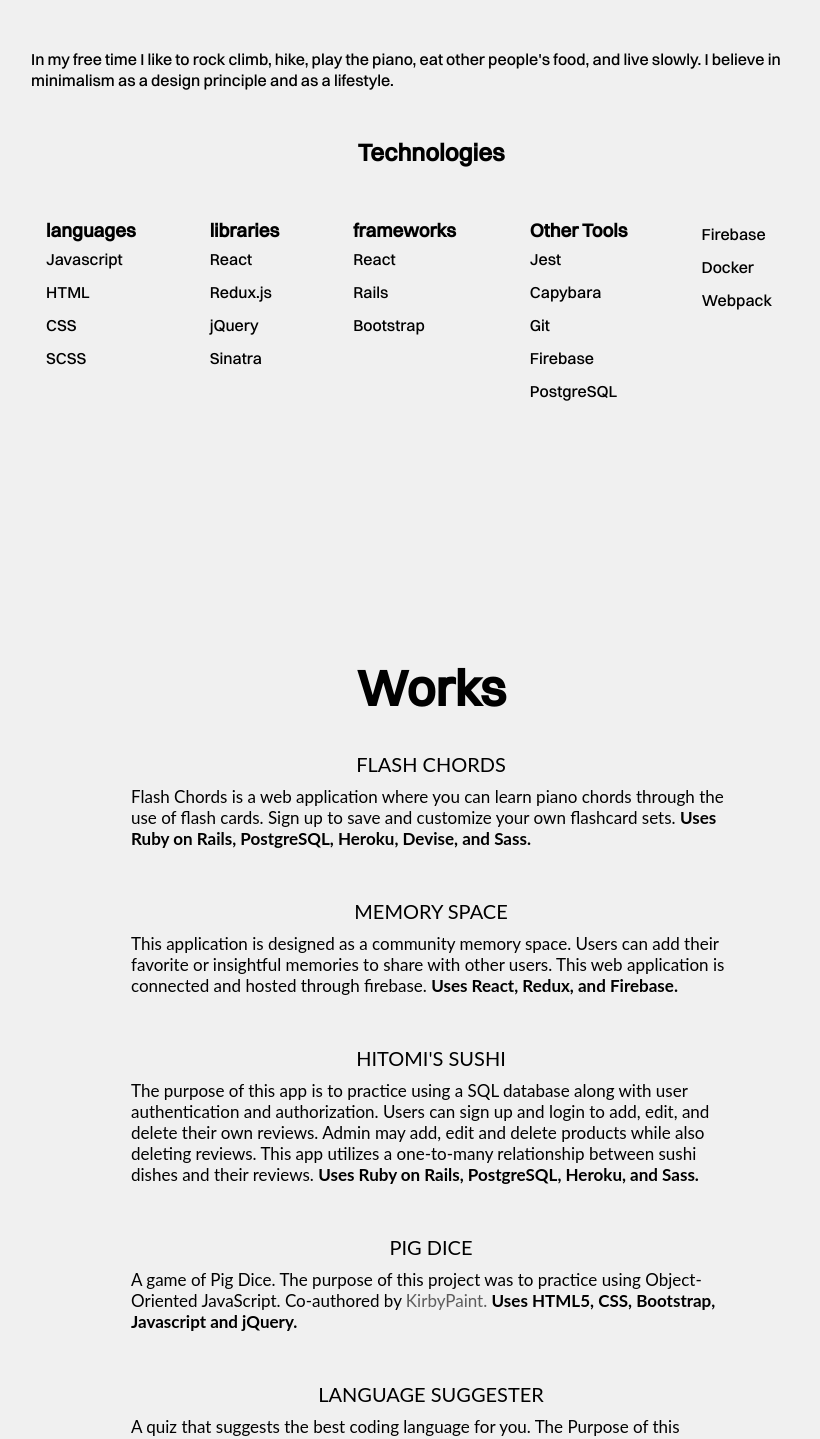
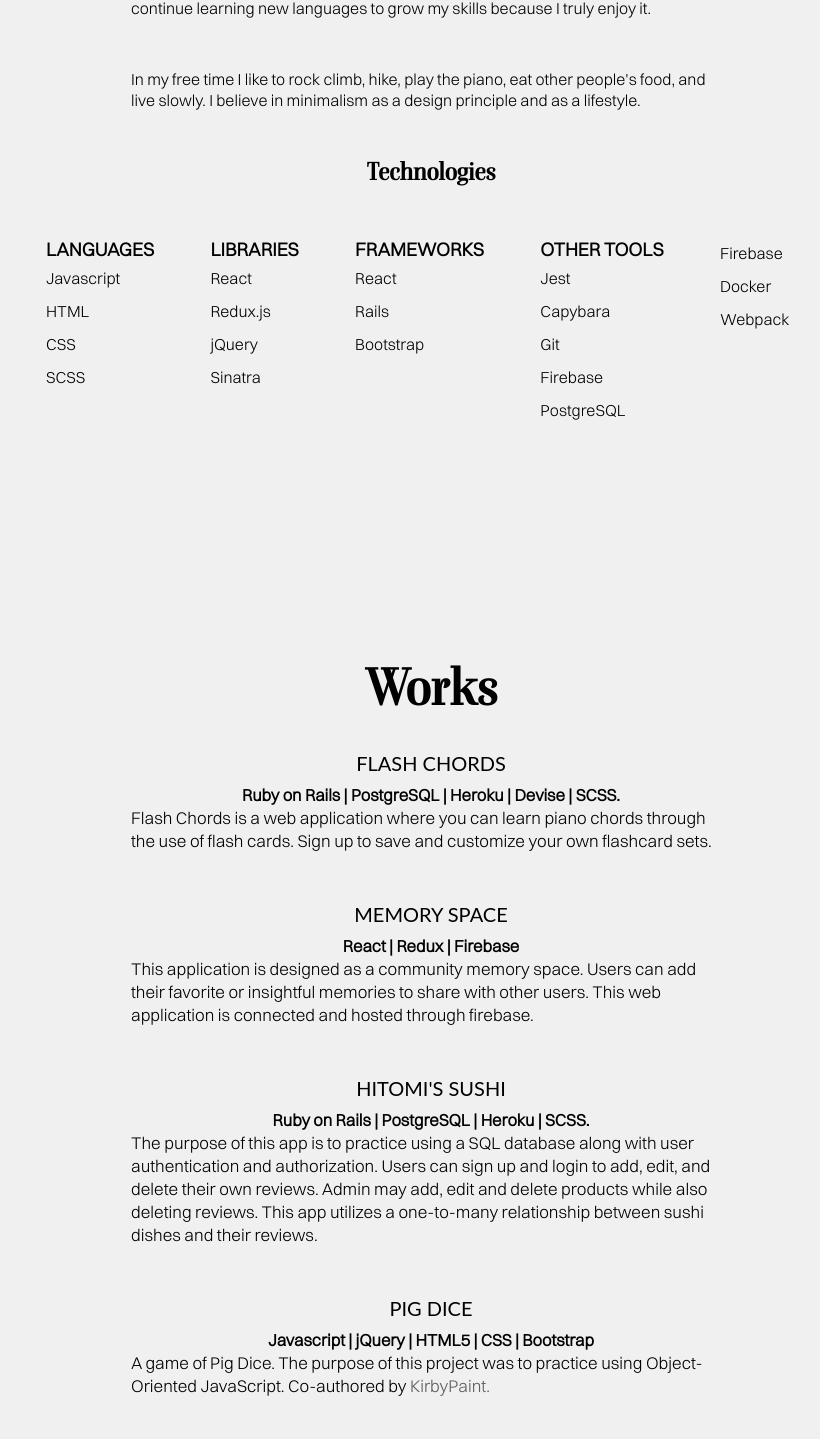
Before and after one commit to mekinsie/portfolio-react, a React (Create React App) app: page / in a window 1280 px wide. Shown: the part 1335-2774 px from the top of the page, without its empty margins (209-1029 px from the left). Built offline with nearby package versions, Linux system fonts and the light colour scheme.

Commit message:
Change font styles and move works technologies below header

```diff
--- a/src/components/About.js
+++ b/src/components/About.js
@@ -12,7 +12,7 @@
   margin-bottom: 20px;
   font-size: 50px;
   text-align: center;
-  font-family: 'Switzer-Medium';
+  font-family: 'Boska-Medium';
   `;
 
   const AboutParagraph = styled.p`
@@ -20,7 +20,7 @@
   margin-left: auto;
   margin-right: auto;
   padding-top: 30px;
-  width: 800px;
+  width: 600px;
 `;
 
   const List = styled.ul`
@@ -33,12 +33,16 @@
     height: 200px;
     width: 800px;
     margin: auto;
+    // font-family: 'Switzer-Medium';
+
 `;
 
 
   const center = {
     textAlign: 'center',
-    paddingTop: '25px'
+    paddingTop: '25px',
+    fontFamily: 'Boska-Medium'
+
   }
 
   return(
@@ -57,21 +61,21 @@
       <div>
       <h2 style={center}>Technologies</h2>
           <List>
-            <h3>languages</h3>
+            <h3>LANGUAGES</h3>
             <li>Javascript</li>
             <li>HTML</li>
             <li>CSS</li>
             <li>SCSS</li><br></br>
-            <h3>libraries</h3>
+            <h3>LIBRARIES</h3>
             <li>React</li>
             <li>Redux.js</li>
             <li>jQuery</li>
             <li>Sinatra</li><br></br>
-            <h3>frameworks</h3>
+            <h3>FRAMEWORKS</h3>
             <li>React</li>
             <li>Rails</li>
             <li>Bootstrap</li><br></br><br></br><br></br>
-          <h3>Other Tools</h3>
+          <h3>OTHER TOOLS</h3>
             <li>Jest</li>
             <li>Capybara</li>
             <li>Git</li>
--- a/src/components/Contact.js
+++ b/src/components/Contact.js
@@ -7,7 +7,8 @@
   const ContactHeader = styled.h1`
   font-size: 50px;
   text-align: center;
-  font-family: 'Switzer-Medium';
+  // font-family: 'Switzer-Medium';
+  font-family: 'Boska-Medium';
   margin-bottom: 20px;
   padding-top: 30px;
 `;
--- a/src/components/Works.js
+++ b/src/components/Works.js
@@ -10,7 +10,7 @@
   const WorksHeader = styled.h1`
   font-size: 50px;
   text-align: center;
-  font-family: 'Switzer-Medium';
+  font-family: 'Boska-Medium';
   margin-bottom: 20px;
   padding-top: 50px;
 `;
@@ -27,7 +27,6 @@
 }
 
 const Description = styled.p`
-font-family: Lato, sans-serif;
 text-align: left;
 padding-bottom: 40px;
 width: 600px;
@@ -41,19 +40,24 @@
       <WorksLinks>
         <ul style={center}>
             <li><a href="https://flash-chords.herokuapp.com/" target="_blank">Flash Chords</a></li>
-            <Description>Flash Chords is a web application where you can learn piano chords through the use of flash cards. Sign up to save and customize your own flashcard sets. <strong>Uses Ruby on Rails, PostgreSQL, Heroku, Devise, and Sass.</strong></Description>
+            <h5>Ruby on Rails | PostgreSQL | Heroku | Devise | SCSS.</h5>
+            <Description>Flash Chords is a web application where you can learn piano chords through the use of flash cards. Sign up to save and customize your own flashcard sets.</Description>
 
             <li ><a  href="https://www.memoryspace.net/" target="_blank">Memory Space</a></li>
-            <Description>This application is designed as a community memory space. Users can add their favorite or insightful memories to share with other users. This web application is connected and hosted through firebase. <strong>Uses React, Redux, and Firebase.</strong></Description>
+            <h5>React | Redux | Firebase </h5>
+            <Description>This application is designed as a community memory space. Users can add their favorite or insightful memories to share with other users. This web application is connected and hosted through firebase.</Description>
 
             <li><a href="https://hitomis-sushi.herokuapp.com/" target="_blank">Hitomi's Sushi</a></li>
-            <Description>The purpose of this app is to practice using a SQL database along with user authentication and authorization. Users can sign up and login to add, edit, and delete their own reviews. Admin may add, edit and delete products while also deleting reviews. This app utilizes a one-to-many relationship between sushi dishes and their reviews. <strong>Uses Ruby on Rails, PostgreSQL, Heroku, and Sass.</strong></Description>
+            <h5>Ruby on Rails | PostgreSQL | Heroku | SCSS.</h5>
+            <Description>The purpose of this app is to practice using a SQL database along with user authentication and authorization. Users can sign up and login to add, edit, and delete their own reviews. Admin may add, edit and delete products while also deleting reviews. This app utilizes a one-to-many relationship between sushi dishes and their reviews.</Description>
 
             <li><a href="https://mekinsie.github.io/pig-dice/" target="_blank">Pig Dice</a></li>
-            <Description>A game of Pig Dice. The purpose of this project was to practice using Object-Oriented JavaScript. Co-authored by <a href="https://github.com/KirbyPaint" target="_blank">KirbyPaint.</a> <strong>Uses HTML5, CSS, Bootstrap, Javascript and jQuery.</strong></Description>
+            <h5>Javascript | jQuery | HTML5 | CSS | Bootstrap</h5>
+            <Description>A game of Pig Dice. The purpose of this project was to practice using Object-Oriented JavaScript. Co-authored by <a href="https://github.com/KirbyPaint" target="_blank">KirbyPaint.</a></Description>
 
             <li><a href="https://mekinsie.github.io/language-suggester/" target="_blank">Language Suggester</a></li>
-            <Description>A quiz that suggests the best coding language for you. The Purpose of this project was to practice Javascript and jQuery, and branching. <strong>Uses HTML5, CSS, Bootstrap, Javascript and jQuery.</strong></Description>
+            <h5>Javascript | jQuery | HTML5 | CSS | Bootstrap</h5>
+            <Description>A quiz that suggests the best coding language for you. The Purpose of this project was to practice Javascript and jQuery, and branching.</Description>
         </ul>
       </WorksLinks>
     </WorksDiv>
--- a/src/css/index.scss
+++ b/src/css/index.scss
@@ -23,7 +23,7 @@
 
 body {
   height: 100%;
-  font-family: 'Switzer-Medium';
+  font-family: 'Switzer-Light';
   background-color: rgb(240, 240, 240);
   // font-family: Lato, sans-serif;
 }
```
